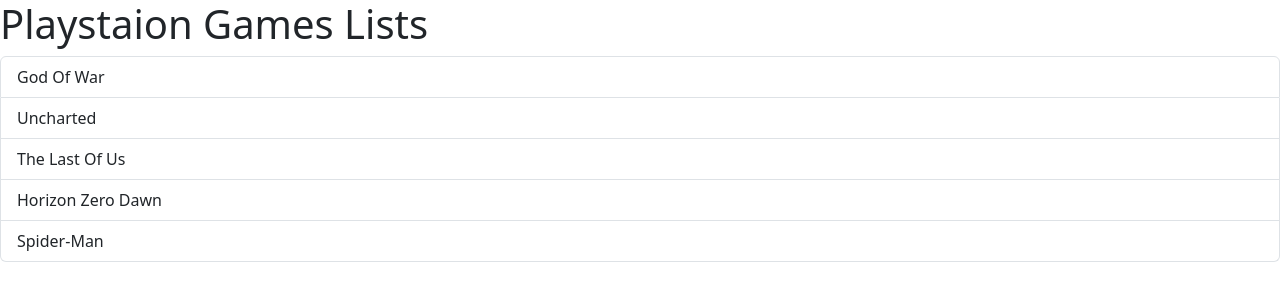
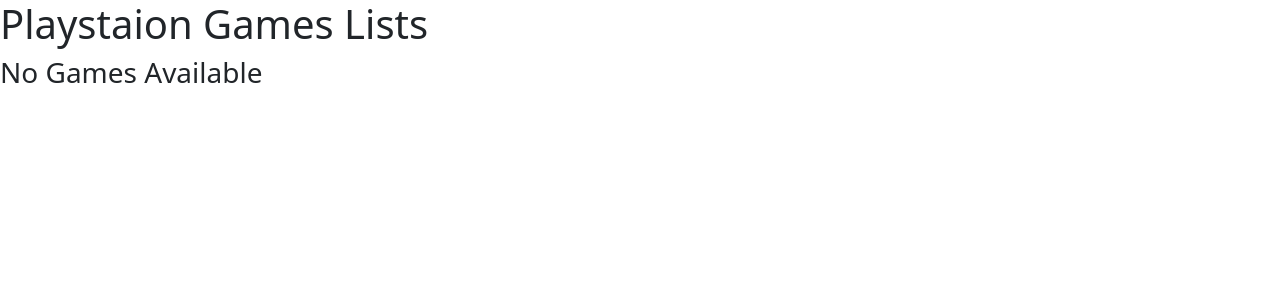
Before and after one commit to General-Monish/LEARNING_REACT, a React (Vite) app in the folder learning_Fragments-Topic/: page / in a window 1280 px wide. Shown: the top 300 px of the page. Built offline with nearby package versions, Linux system fonts and the light colour scheme.

Commit message:
Used And Learned 3 Types Conditional learning

```diff
--- a/learning_Fragments-Topic/src/App.jsx
+++ b/learning_Fragments-Topic/src/App.jsx
@@ -1,8 +1,19 @@
 import "bootstrap/dist/css/bootstrap.min.css";
 import React from "react";
 function App() {
-      let games = ["God Of War", "Uncharted", "The Last Of Us", "Horizon Zero Dawn", "Spider-Man"];
+  // let games = [
+  //   "God Of War",
+  //   "Uncharted",
+  //   "The Last Of Us",
+  //   "Horizon Zero Dawn",
+  //   "Spider-Man",
+  // ];
+
+  // Using Ternanry Method
+let games=[];
+  let message= games.length===0? <h3>No Games Available</h3>:null;
   return (
+    //                               fragment
     // <React.Fragment>
     //   <h1>Playstaion Games Lists</h1>
     //   <ul class="list-group">
@@ -13,8 +24,20 @@
     //     <li class="list-group-item">Spider-Man</li>
     //   </ul>
     // </React.Fragment>
+    //                                  MAP Method
+    // <>
+    //   <h1>Playstaion Games Lists</h1>
+    //   <ul className="list-group">
+    //     {games.map((game) => (
+    //       <li key={game} className="list-group-item">
+    //         {game}
+    //       </li>
+    //     ))}
+    //   </ul>
+    // </>
     <>
       <h1>Playstaion Games Lists</h1>
+      {message}
       <ul className="list-group">
         {games.map((game) => (
           <li key={game} className="list-group-item">
@@ -25,5 +48,4 @@
     </>
   );
 }
-
 export default App;
```
